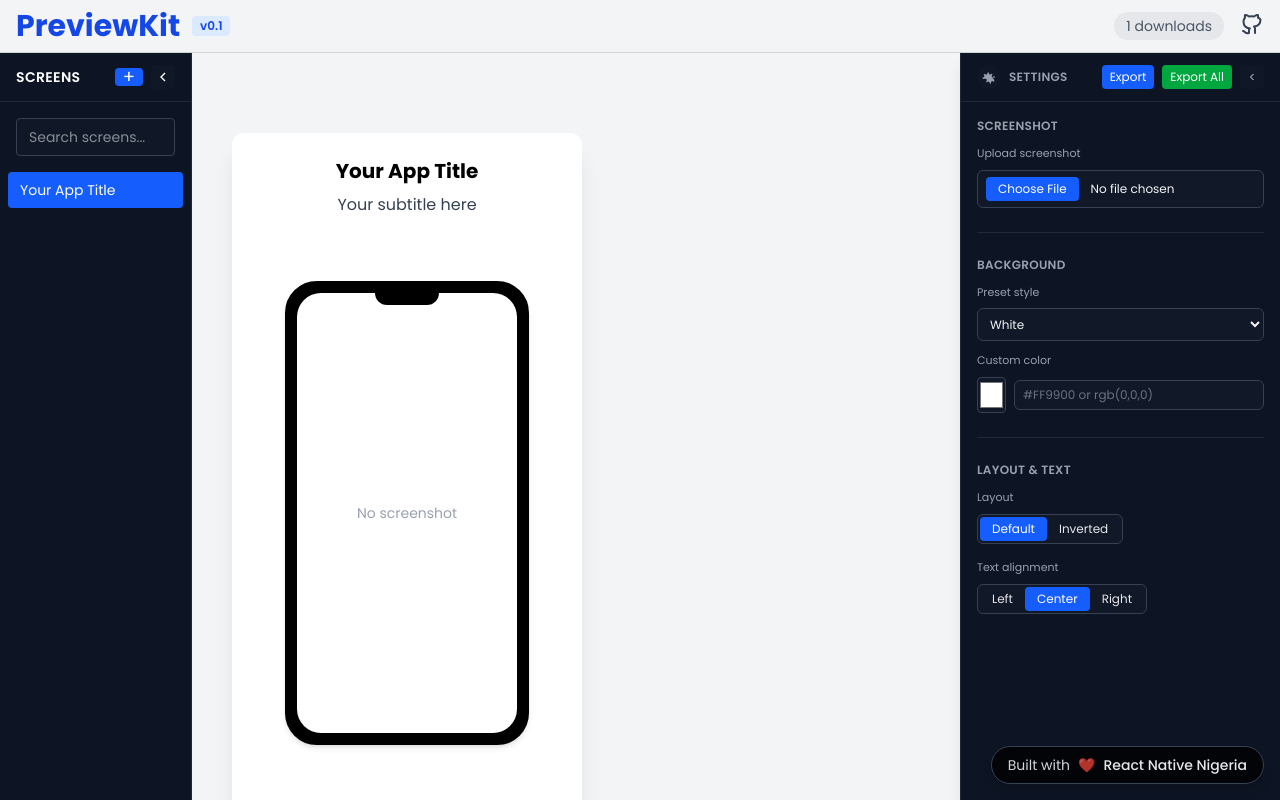
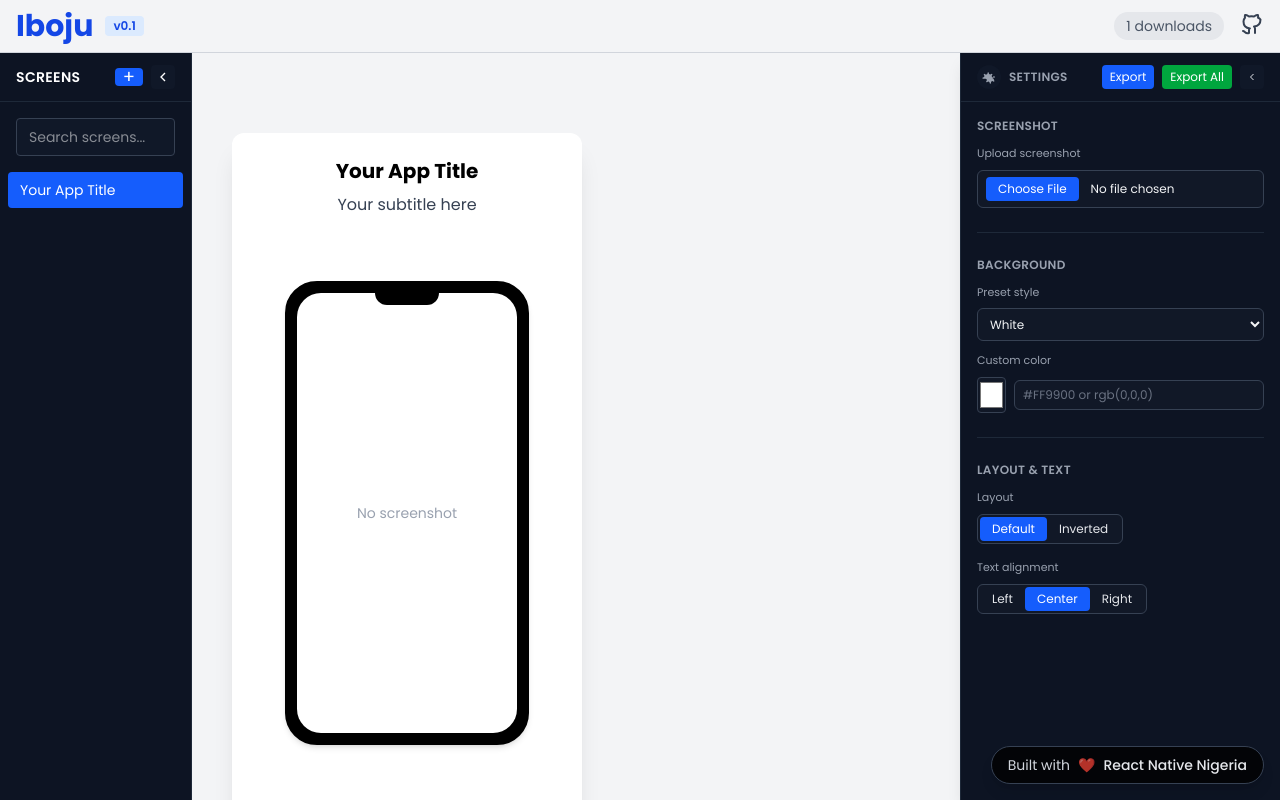
Before and after one commit to react-native-nigeria-community/iboju.app, a React (Vite) app: page / in a window 1280 px wide. Built offline with nearby package versions, Linux system fonts and the light colour scheme.

Commit message:
uodate app name

```diff
--- a/index.html
+++ b/index.html
@@ -4,7 +4,7 @@
     <meta charset="UTF-8" />
     <link rel="icon" type="image/svg+xml" href="/previewkit.png" />
     <meta name="viewport" content="width=device-width, initial-scale=1.0" />
-    <title>previewkit - The simplest way to style app screenshots  </title>
+    <title>Iboju - The simplest way to style app screenshots  </title>
   </head>
   <body>
     <div id="root"></div>
--- a/src/App.jsx
+++ b/src/App.jsx
@@ -225,7 +225,7 @@ function App() {
       <div className="w-screen h-screen flex flex-col items-center justify-center bg-gray-900 text-white p-6 text-center">
         <h1 className="text-3xl font-bold mb-4">Unsupported Device</h1>
         <p className="text-lg opacity-80 max-w-md">
-          PreviewKit is only available on iPad and Desktop browsers.
+          Iboju is only available on iPad and Desktop browsers.
           <br />
           Please switch to a larger device to continue.
         </p>
@@ -245,7 +245,7 @@ function App() {
 
         {/* LEFT SIDE: Logo + Version */}
         <h1 className="text-3xl font-bold text-blue-700 flex items-center gap-3">
-          PreviewKit
+          Iboju
 
           {/* VERSION BADGE */}
           <span className="px-2 py-0.5 text-xs rounded bg-blue-100 text-blue-700 font-semibold">
```
